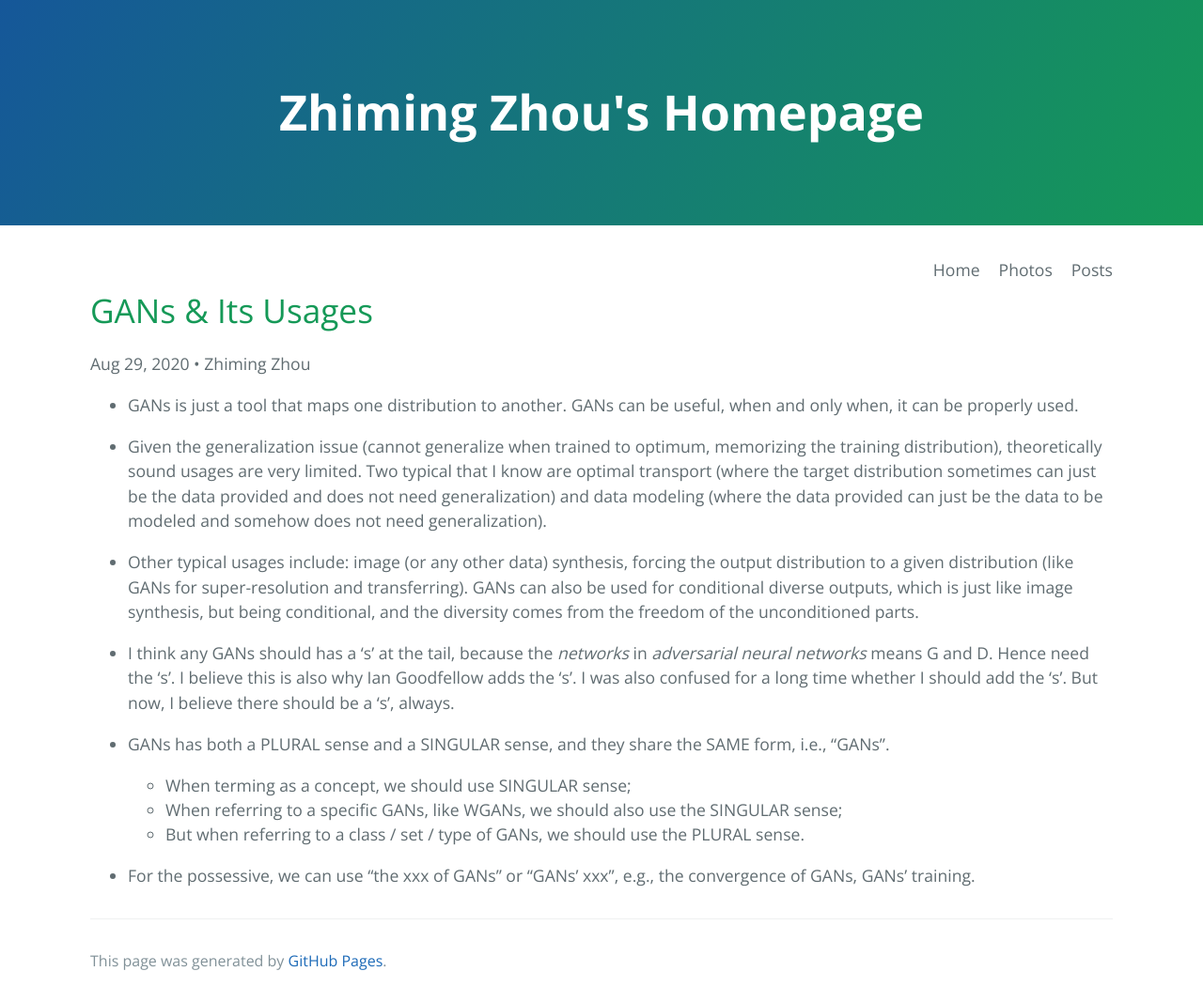
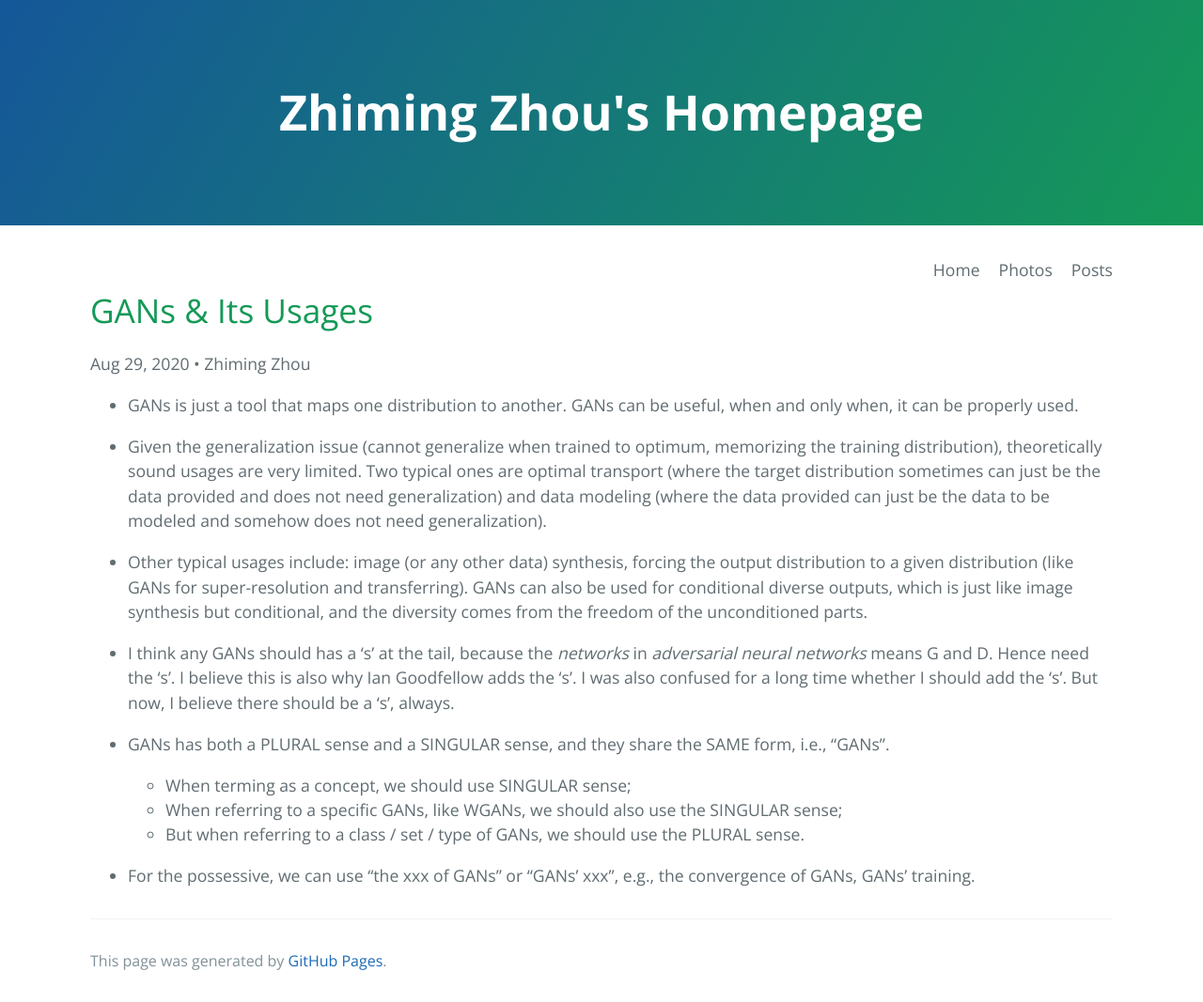
Before and after one commit to ZhimingZhou/zhimingzhou.github.io, a Jekyll site: the page built from _posts/2020-10-11-GANs-&-Its-Usages.md, in a window 1280 px wide. Shown: the whole page at 94% size. Built offline with Jekyll 4.4.1, drawn with Linux system fonts in a browser that asks for light colours; comment, search, counter and statistics services are not loaded.

Commit message:
Update 2020-10-11-GANs-&-Its-Usages.md

```diff
--- a/_posts/2020-10-11-GANs-&-Its-Usages.md
+++ b/_posts/2020-10-11-GANs-&-Its-Usages.md
@@ -8,9 +8,9 @@ permalink: /Posts/GANs-&-Its-Usages/
 
 - GANs is just a tool that maps one distribution to another. GANs can be useful, when and only when, it can be properly used.
 
-- Given the generalization issue (cannot generalize when trained to optimum, memorizing the training distribution), theoretically sound usages are very limited. Two typical that I know are optimal transport (where the target distribution sometimes can just be the data provided and does not need generalization) and data modeling (where the data provided can just be the data to be modeled and somehow does not need generalization).
+- Given the generalization issue (cannot generalize when trained to optimum, memorizing the training distribution), theoretically sound usages are very limited. Two typical ones are optimal transport (where the target distribution sometimes can just be the data provided and does not need generalization) and data modeling (where the data provided can just be the data to be modeled and somehow does not need generalization).
 
-- Other typical usages include: image (or any other data) synthesis, forcing the output distribution to a given distribution (like GANs for super-resolution and transferring). GANs can also be used for conditional diverse outputs, which is just like image synthesis, but being conditional, and the diversity comes from the freedom of the unconditioned parts.
+- Other typical usages include: image (or any other data) synthesis, forcing the output distribution to a given distribution (like GANs for super-resolution and transferring). GANs can also be used for conditional diverse outputs, which is just like image synthesis but conditional, and the diversity comes from the freedom of the unconditioned parts.
 
 - I think any GANs should has a 's' at the tail, because the *networks* in *adversarial neural networks* means G and D. Hence need the 's'. I believe this is also why Ian Goodfellow adds the 's'. I was also confused for a long time whether I should add the 's'. But now, I believe there should be a 's', always.
 
```
